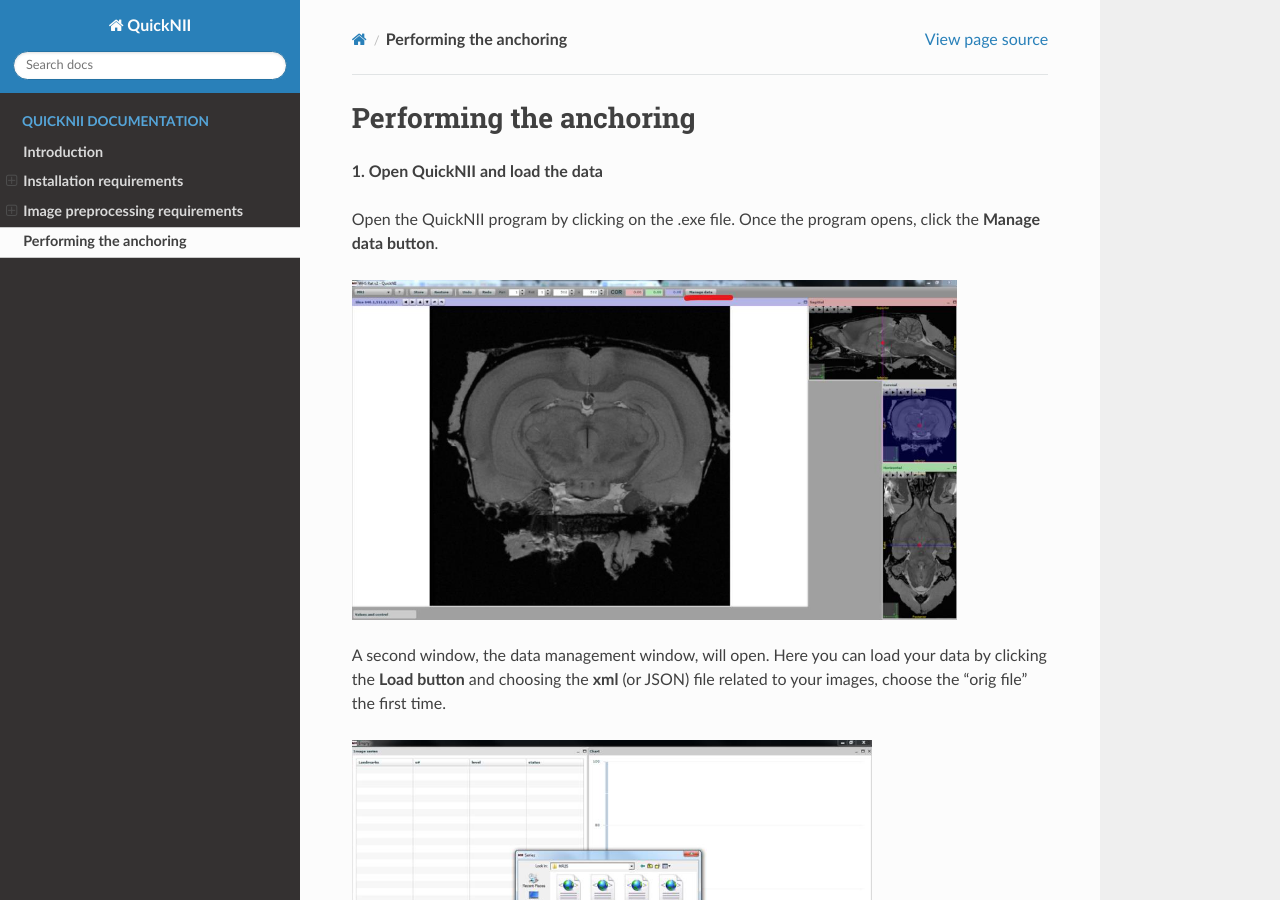
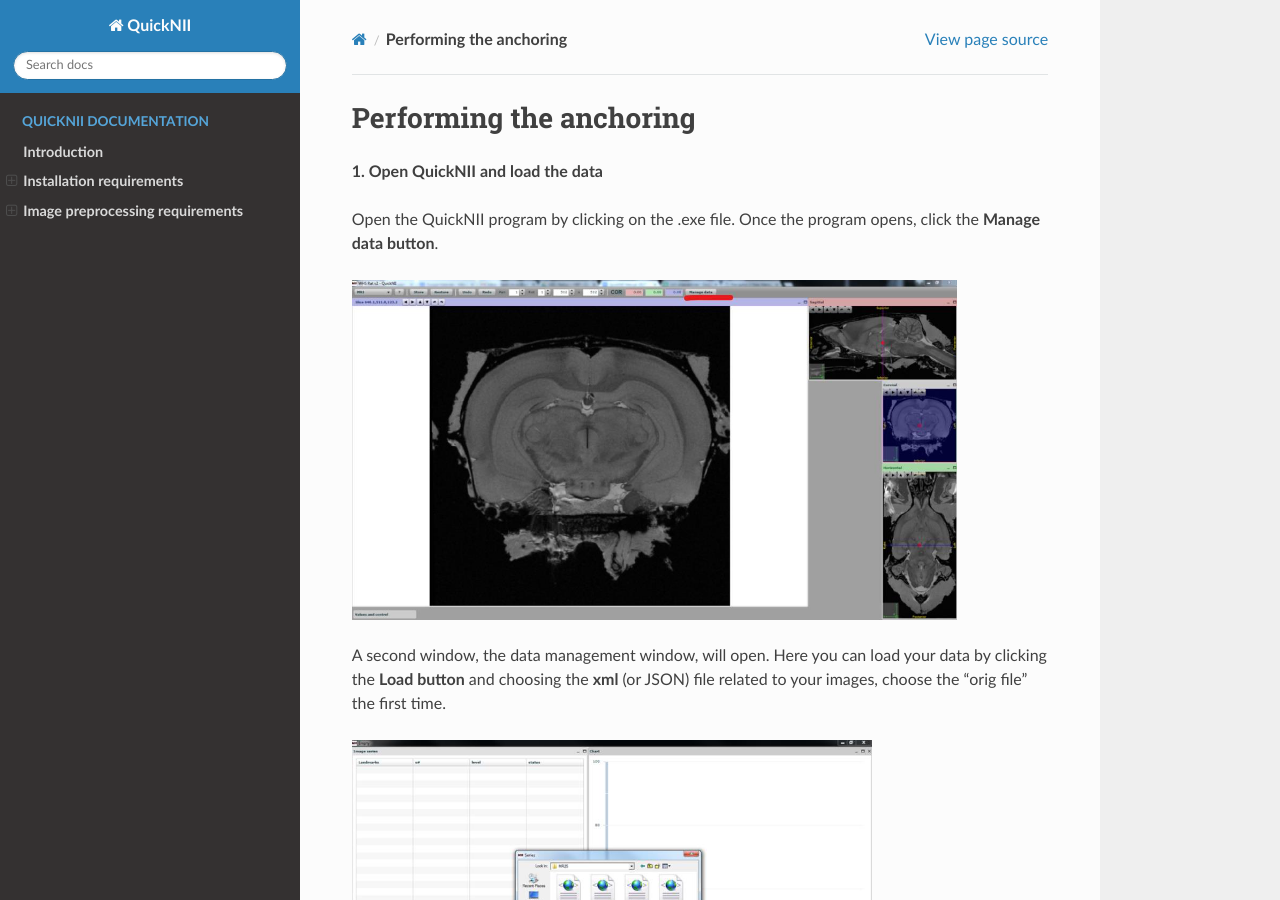
Before and after one commit to Tevemadar/QuickNII, a Sphinx documentation site: the page built from Docs/anchoring.rst, in a window 1280 px wide and 900 px high. Built offline with Sphinx 7.4.7 and the Read the Docs theme 2.0.0, drawn with Linux system fonts in a browser that asks for light colours.

Commit message:
Update index.rst

```diff
--- a/Docs/index.rst
+++ b/Docs/index.rst
@@ -8,7 +8,7 @@ QuickNII: Software for 2D image registration to 3D atlas
    Introduction
    Installation
    imageprepro
-   anchoring
+
 
 
 
```
Also changed, not shown: other parts of Docs/index.rst (+1 -0 lines).
